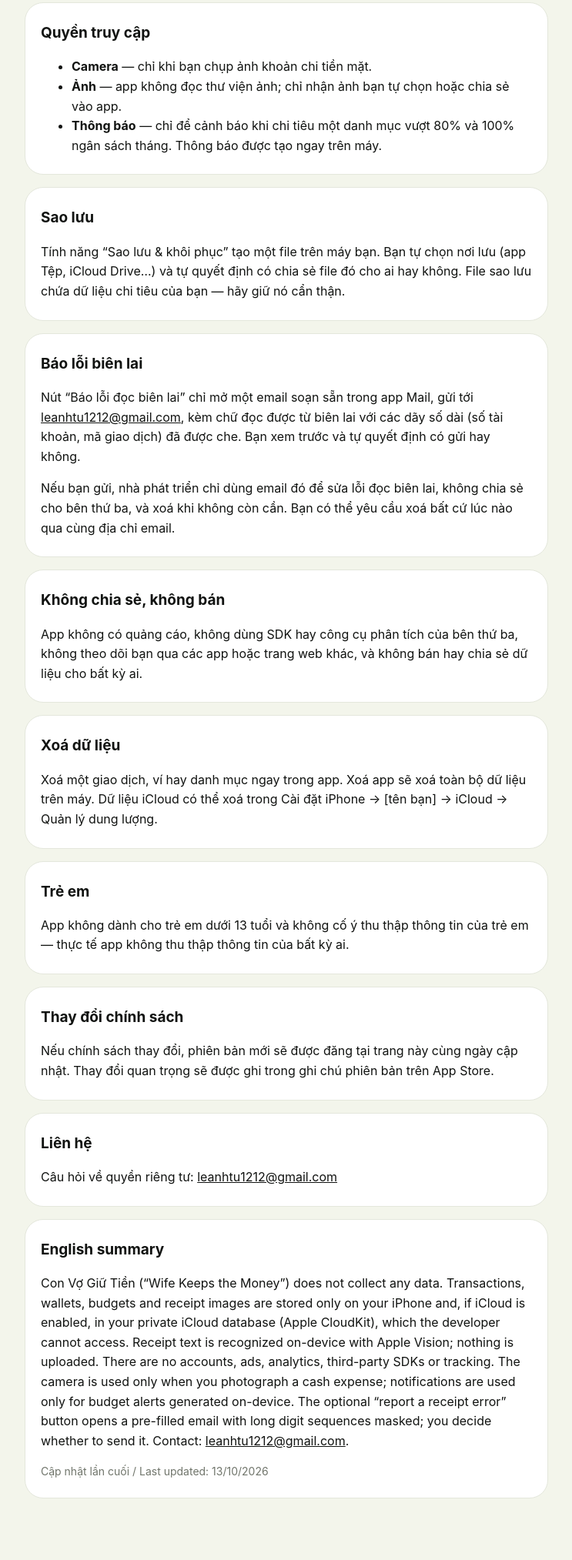
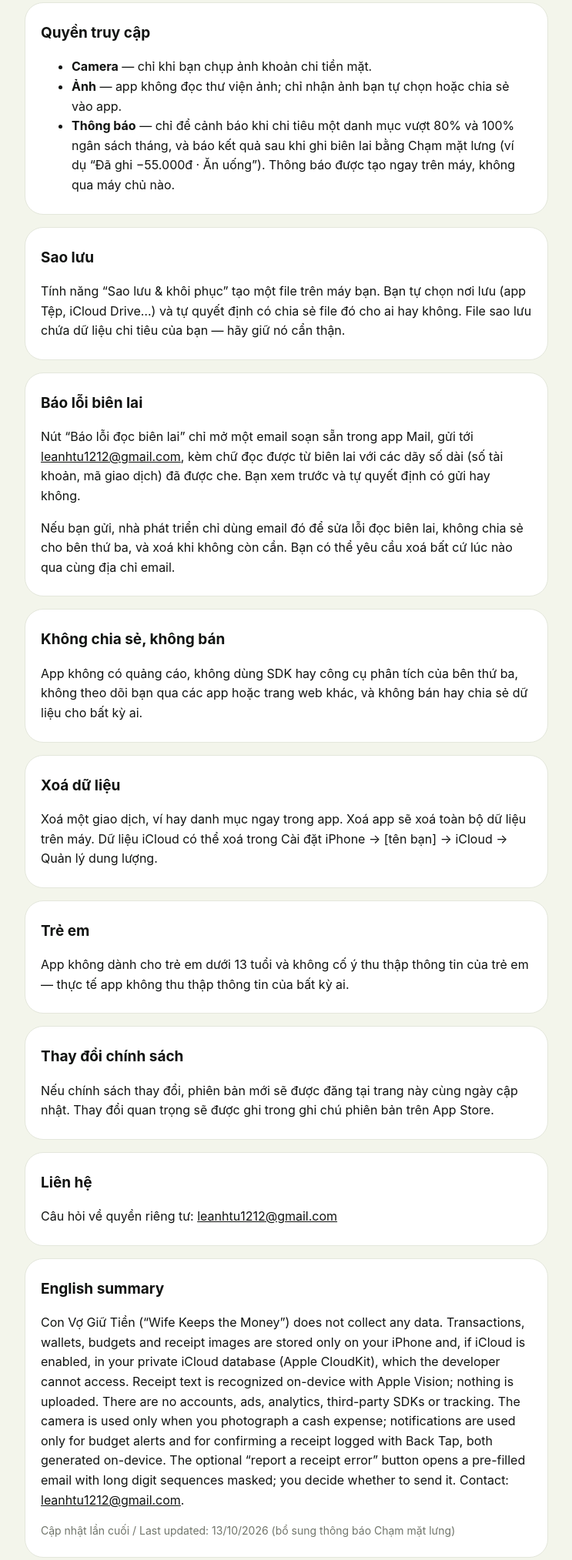
Before and after one commit to leanhtu1212/convogiutien-privacy, a plain HTML site: page index.html in a window 1280 px wide. Shown: the part 874-2901 px from the top of the page at 77% size, without its empty margins (268-1011 px from the left). Drawn offline with Linux system fonts and the light colour scheme.

Commit message:
Bổ sung thông báo kết quả Chạm mặt lưng
Co-Authored-By: Claude Opus 5.5 <noreply@anthropic.com>

```diff
--- a/index.html
+++ b/index.html
@@ -50,7 +50,7 @@
     <ul>
       <li><b>Camera</b> — chỉ khi bạn chụp ảnh khoản chi tiền mặt.</li>
       <li><b>Ảnh</b> — app không đọc thư viện ảnh; chỉ nhận ảnh bạn tự chọn hoặc chia sẻ vào app.</li>
-      <li><b>Thông báo</b> — chỉ để cảnh báo khi chi tiêu một danh mục vượt 80% và 100% ngân sách tháng. Thông báo được tạo ngay trên máy.</li>
+      <li><b>Thông báo</b> — chỉ để cảnh báo khi chi tiêu một danh mục vượt 80% và 100% ngân sách tháng, và báo kết quả sau khi ghi biên lai bằng Chạm mặt lưng (ví dụ “Đã ghi −55.000đ · Ăn uống”). Thông báo được tạo ngay trên máy, không qua máy chủ nào.</li>
     </ul>
   </section>
 
@@ -92,8 +92,8 @@
 
   <section lang="en">
     <h2>English summary</h2>
-    <p>Con Vợ Giữ Tiền (“Wife Keeps the Money”) does not collect any data. Transactions, wallets, budgets and receipt images are stored only on your iPhone and, if iCloud is enabled, in your private iCloud database (Apple CloudKit), which the developer cannot access. Receipt text is recognized on-device with Apple Vision; nothing is uploaded. There are no accounts, ads, analytics, third-party SDKs or tracking. The camera is used only when you photograph a cash expense; notifications are used only for budget alerts generated on-device. The optional “report a receipt error” button opens a pre-filled email with long digit sequences masked; you decide whether to send it. Contact: <a href="mailto:leanhtu1212@gmail.com">leanhtu1212@gmail.com</a>.</p>
-    <p class="muted">Cập nhật lần cuối / Last updated: 13/10/2026</p>
+    <p>Con Vợ Giữ Tiền (“Wife Keeps the Money”) does not collect any data. Transactions, wallets, budgets and receipt images are stored only on your iPhone and, if iCloud is enabled, in your private iCloud database (Apple CloudKit), which the developer cannot access. Receipt text is recognized on-device with Apple Vision; nothing is uploaded. There are no accounts, ads, analytics, third-party SDKs or tracking. The camera is used only when you photograph a cash expense; notifications are used only for budget alerts and for confirming a receipt logged with Back Tap, both generated on-device. The optional “report a receipt error” button opens a pre-filled email with long digit sequences masked; you decide whether to send it. Contact: <a href="mailto:leanhtu1212@gmail.com">leanhtu1212@gmail.com</a>.</p>
+    <p class="muted">Cập nhật lần cuối / Last updated: 13/10/2026 (bổ sung thông báo Chạm mặt lưng)</p>
   </section>
 </main>
 </body>
```
